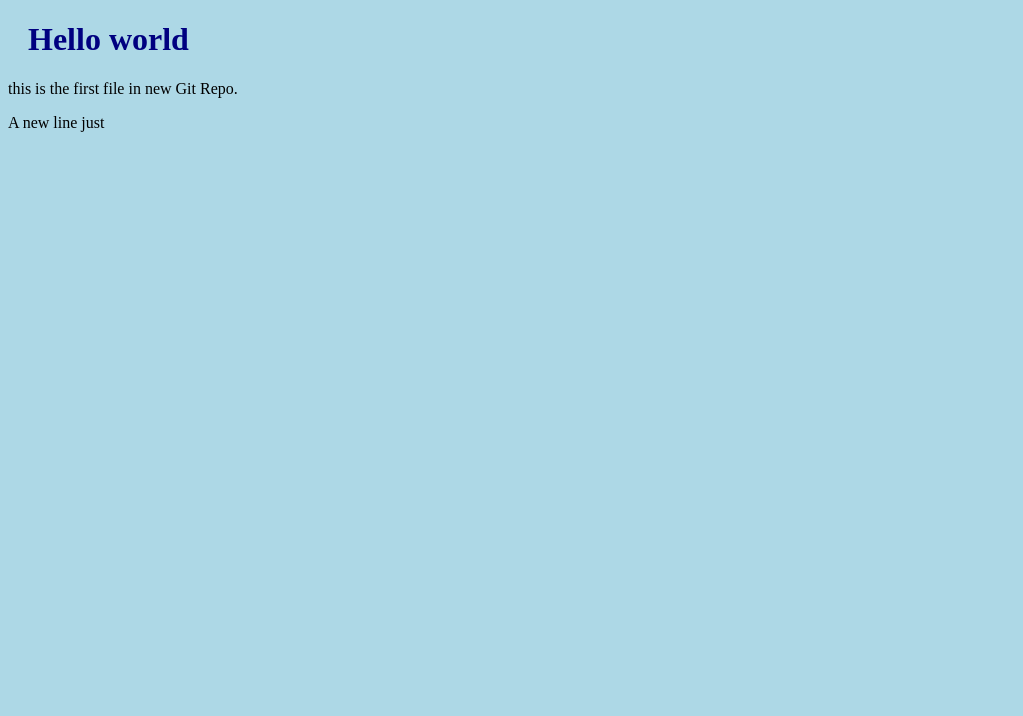
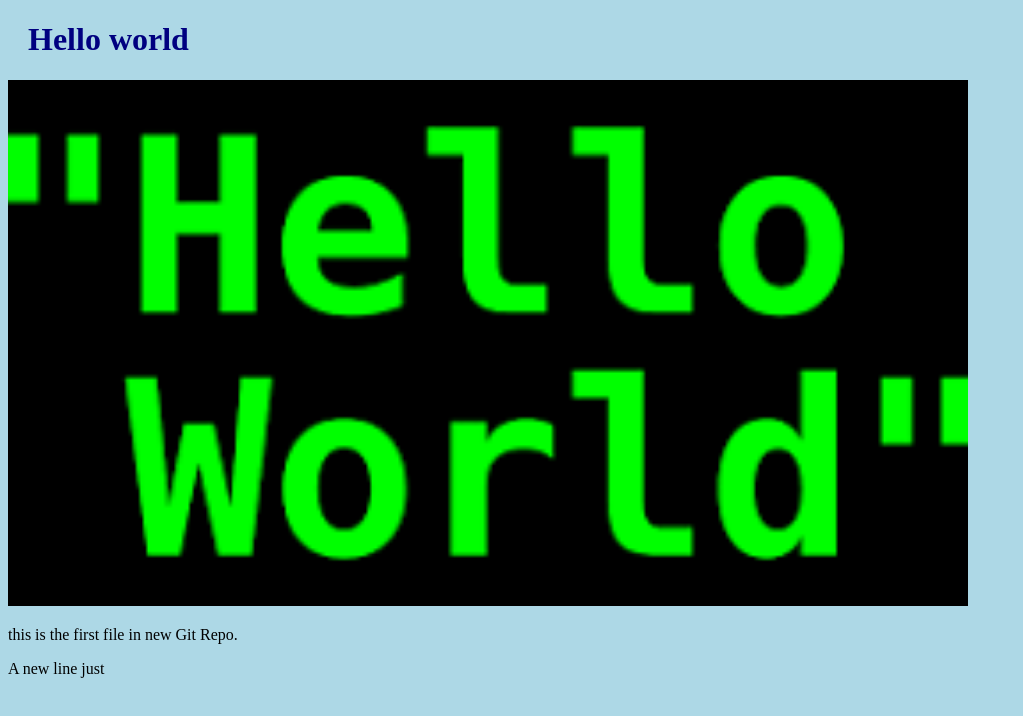
Before and after one commit to Ianwoo77/test, a plain HTML site: page index.html in a window 1280 px wide. Shown: the whole page, without its empty margins (0-1023 px from the left). Drawn offline with Linux system fonts and the light colour scheme.

Commit message:
added image to hello world

```diff
--- a/index.html
+++ b/index.html
@@ -8,6 +8,10 @@
 </head>
 <body>
     <h1>Hello world</h1>
+    <div>
+        <img src="img_hello_world.jpg"
+        alt="hello" style="width:100%;max-width: 960px;">
+    </div>
     <p>this is the first file in new Git Repo.</p>
     <p>A new line just</p>
 </body>
```
Also changed, not shown: img_hello_world.jpg (added).
